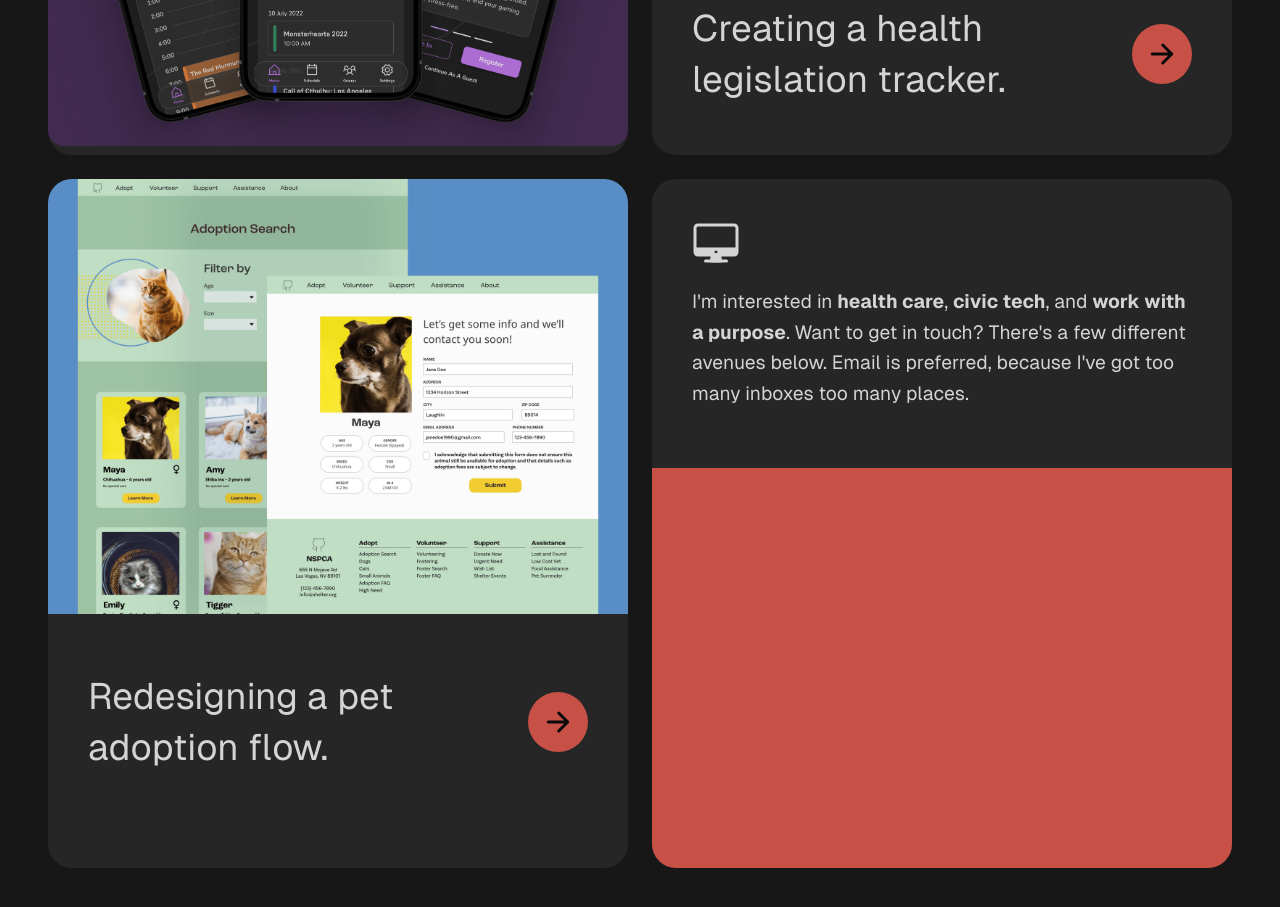
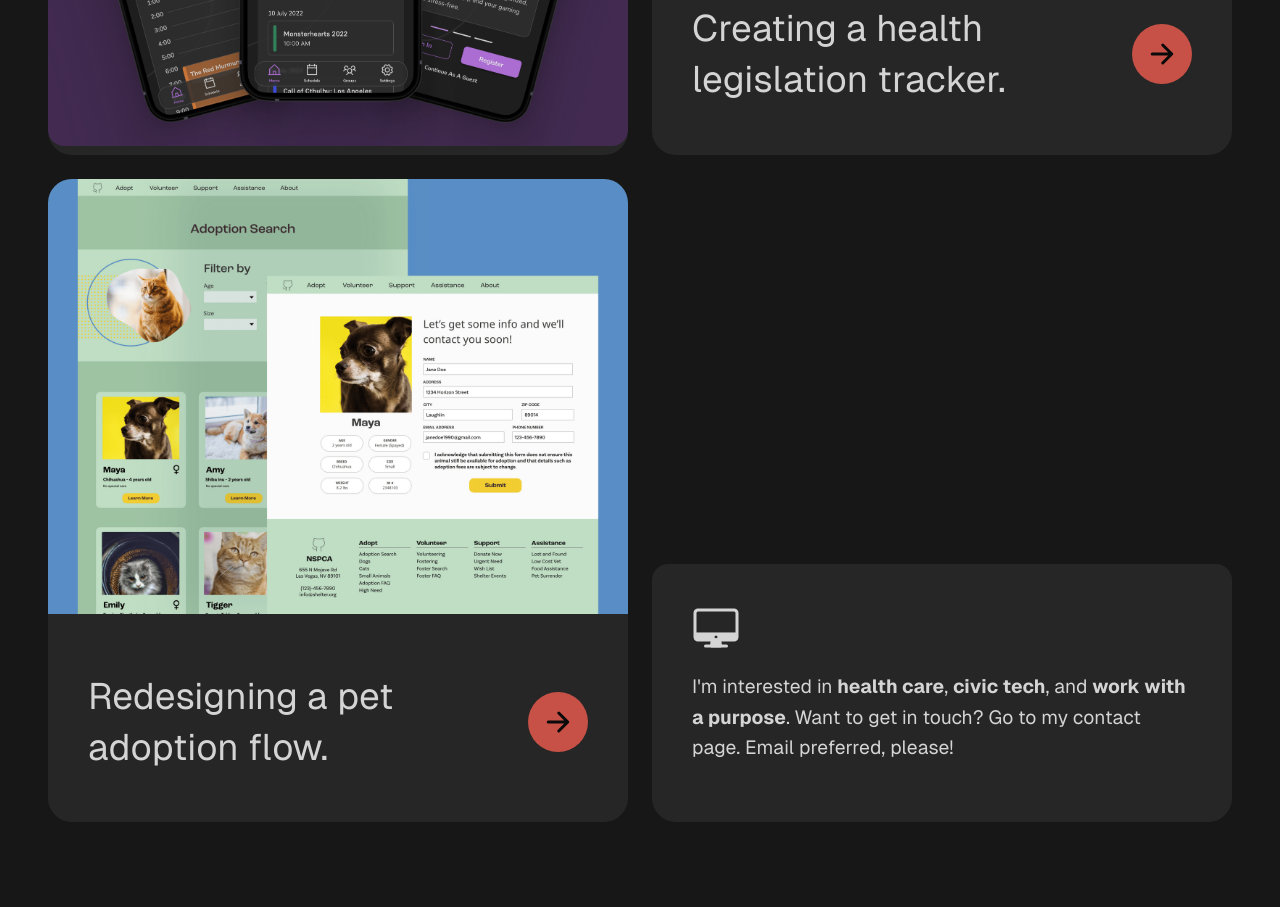
Before and after one commit to kaylanwingard/portfolio, a plain HTML site: page index.html in a window 1280 px wide. Shown: the part 1140-2047 px from the top of the page. Drawn offline with nearby package versions, Linux system fonts and the light colour scheme.

Commit message:
Adjusted extra info box in div6 on index. Adjusted copy for extra info box as well.

```diff
--- a/index.html
+++ b/index.html
@@ -77,10 +77,7 @@
       <div class="div6">
         <div class="worksummary">
           <ion-icon name="desktop-outline"></ion-icon>
-          <p>I'm interested in <b>health care</b>, <b>civic tech</b>, and <b>work with a purpose</b>. Want to get in touch? There's a few different avenues below. Email is preferred, because I've got too many inboxes too many places.</p>
-        </div>
-        <div class="colorblock">
-
+          <p>I'm interested in <b>health care</b>, <b>civic tech</b>, and <b>work with a purpose</b>. Want to get in touch? Go to my contact page. Email preferred, please!</p>
         </div>
       </div>
     </div>
--- a/styles.css
+++ b/styles.css
@@ -197,7 +197,9 @@ h1, h2, h3 {
     grid-area: 3 / 4 / 4 / 7;
     display:flex;
     flex-direction:column;
-    justify-content:space-between;}
+    justify-content:flex-end;
+    background-color:var(--grey-100)!important;
+}
 
 .workheader {
     padding:40px;
@@ -258,16 +260,14 @@ h1, h2, h3 {
     display:flex;
     flex-direction:column;
     justify-content:center;
+    background-color:var(--grey-200);
+    border-radius:16px;
 }
 
 .worksummary ion-icon {
     font-size:3rem;
 }
 
-.colorblock {
-    background-color:var(--accent-main);
-    height:400px;
-}
 
 /* general page styling */
 
```
